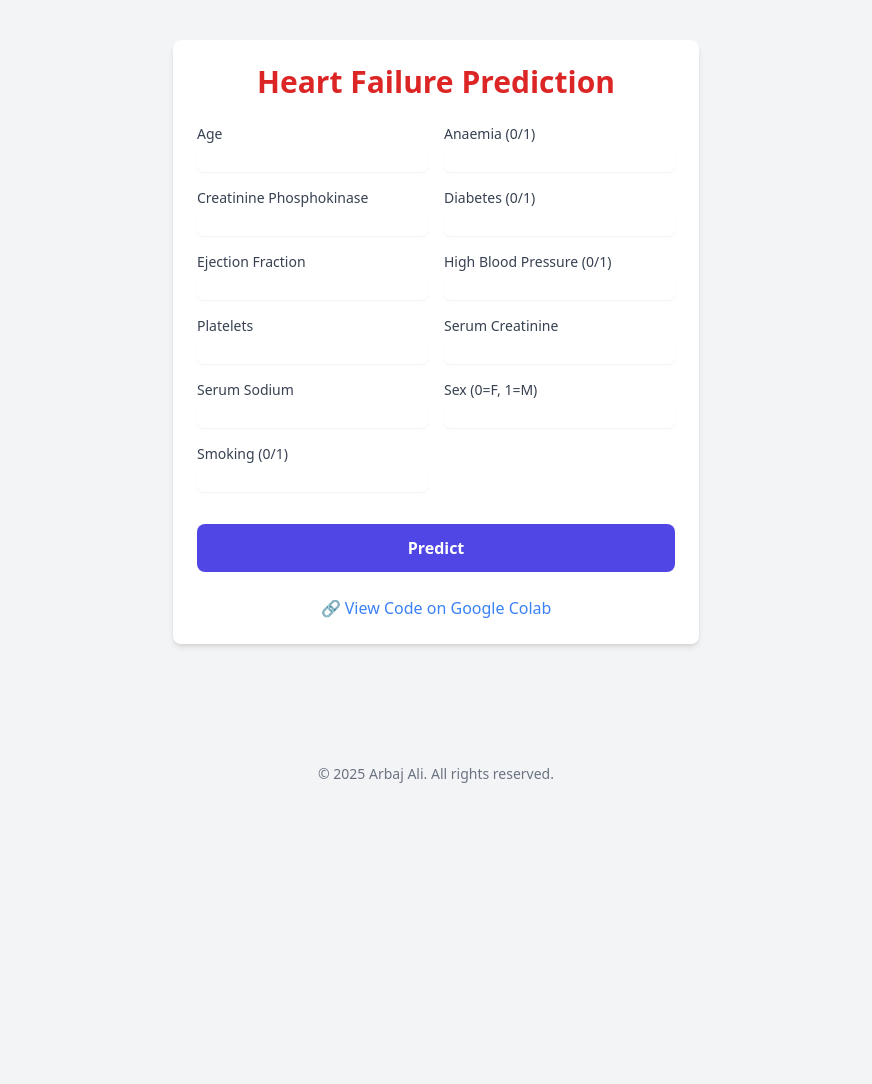
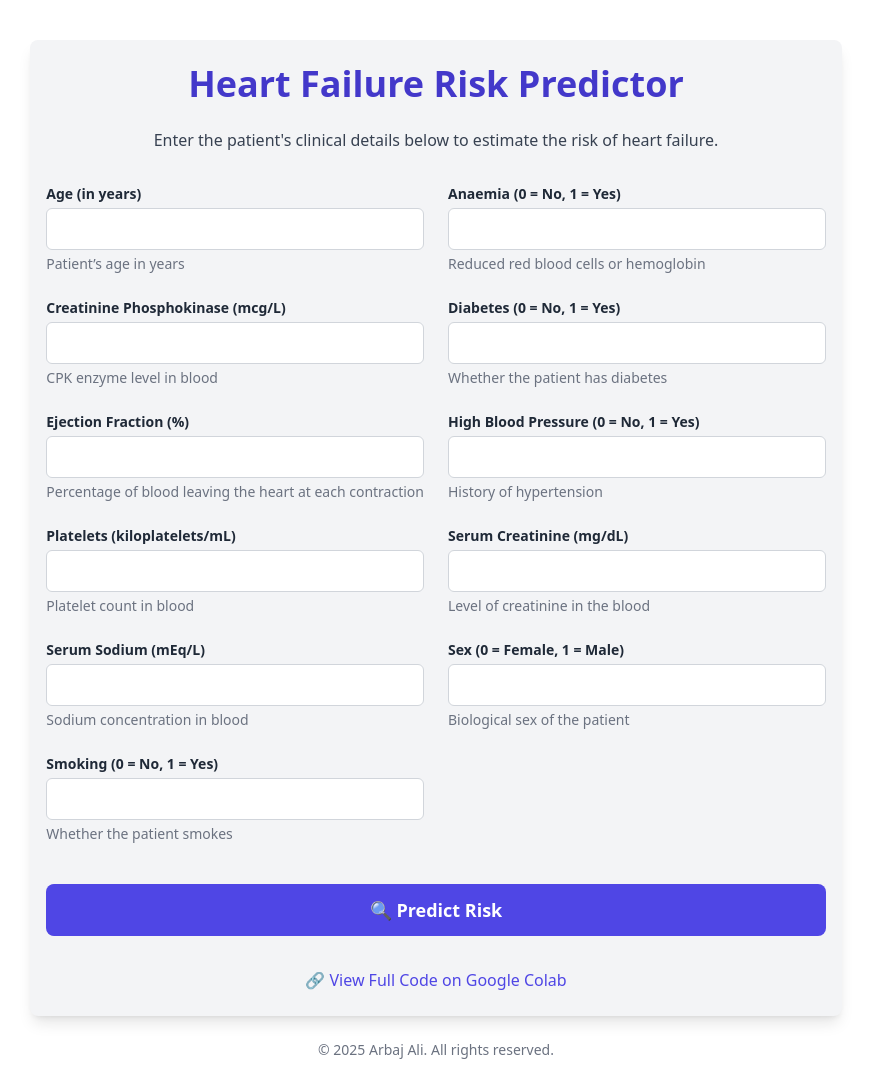
Before and after one commit to arbajali9646/health_failure_-records, a Flask app: page / in a window 1280 px wide. Shown: the whole page, without its empty margins (204-1076 px from the left). Before the commit the page ends 783 px from the top, so only its background shows below. Run offline with Flask 3, Linux system fonts and the light colour scheme; parts of the project's set-up code (start-up, migrations or seed data) failed here and were passed over; some libraries are stand-ins or nearby versions.

Commit message:
Update templates/index.html

```diff
--- a/templates/index.html
+++ b/templates/index.html
@@ -5,53 +5,61 @@
     <title>Heart Failure Prediction</title>
     <meta name="viewport" content="width=device-width, initial-scale=1.0">
     <script src="https://cdn.tailwindcss.com"></script>
+    <link rel="icon" href="https://cdn-icons-png.flaticon.com/512/1682/1682636.png">
 </head>
-<body class="bg-gray-100 min-h-screen flex flex-col justify-between">
+<body class="bg-white text-gray-900 min-h-screen flex flex-col justify-between font-sans">
 
-    <div class="max-w-3xl mx-auto mt-10 p-6 bg-white rounded-lg shadow-md">
-        <h1 class="text-3xl font-bold mb-6 text-center text-red-600">Heart Failure Prediction</h1>
+    <div class="max-w-4xl mx-auto mt-10 px-4 py-6 bg-gray-100 rounded-lg shadow-lg">
+        <h1 class="text-4xl font-bold mb-6 text-center text-indigo-700">Heart Failure Risk Predictor</h1>
+        <p class="text-center text-md mb-8 text-gray-700">Enter the patient's clinical details below to estimate the risk of heart failure.</p>
 
-        <form method="POST" action="/predict" class="grid grid-cols-1 md:grid-cols-2 gap-4">
-            {% for field in [
-                ('age', 'Age'),
-                ('anaemia', 'Anaemia (0/1)'),
-                ('creatinine_phosphokinase', 'Creatinine Phosphokinase'),
-                ('diabetes', 'Diabetes (0/1)'),
-                ('ejection_fraction', 'Ejection Fraction'),
-                ('high_blood_pressure', 'High Blood Pressure (0/1)'),
-                ('platelets', 'Platelets'),
-                ('serum_creatinine', 'Serum Creatinine'),
-                ('serum_sodium', 'Serum Sodium'),
-                ('sex', 'Sex (0=F, 1=M)'),
-                ('smoking', 'Smoking (0/1)')
+        <form method="POST" action="/predict" class="grid grid-cols-1 md:grid-cols-2 gap-6 text-lg">
+            {% for field, label, help in [
+                ('age', 'Age (in years)', 'Patient’s age in years'),
+                ('anaemia', 'Anaemia (0 = No, 1 = Yes)', 'Reduced red blood cells or hemoglobin'),
+                ('creatinine_phosphokinase', 'Creatinine Phosphokinase (mcg/L)', 'CPK enzyme level in blood'),
+                ('diabetes', 'Diabetes (0 = No, 1 = Yes)', 'Whether the patient has diabetes'),
+                ('ejection_fraction', 'Ejection Fraction (%)', 'Percentage of blood leaving the heart at each contraction'),
+                ('high_blood_pressure', 'High Blood Pressure (0 = No, 1 = Yes)', 'History of hypertension'),
+                ('platelets', 'Platelets (kiloplatelets/mL)', 'Platelet count in blood'),
+                ('serum_creatinine', 'Serum Creatinine (mg/dL)', 'Level of creatinine in the blood'),
+                ('serum_sodium', 'Serum Sodium (mEq/L)', 'Sodium concentration in blood'),
+                ('sex', 'Sex (0 = Female, 1 = Male)', 'Biological sex of the patient'),
+                ('smoking', 'Smoking (0 = No, 1 = Yes)', 'Whether the patient smokes')
             ] %}
             <div>
-                <label class="block text-sm font-medium text-gray-700">{{ field[1] }}</label>
-                <input type="number" step="any" name="{{ field[0] }}" required
-                       class="mt-1 block w-full border-gray-300 rounded-md shadow-sm focus:ring focus:ring-indigo-200">
+                <label class="block text-sm font-semibold text-gray-800">{{ label }}</label>
+                <input type="number" step="any" name="{{ field }}" required
+                    class="mt-1 block w-full p-2 border border-gray-300 rounded-md focus:outline-none focus:ring-2 focus:ring-indigo-300 focus:border-indigo-500 text-base">
+                <p class="text-sm text-gray-500 mt-1">{{ help }}</p>
             </div>
             {% endfor %}
 
             <div class="md:col-span-2">
-                <button type="submit" class="w-full py-3 mt-4 bg-indigo-600 text-white font-semibold rounded-lg hover:bg-indigo-700">
-                    Predict
+                <button type="submit"
+                    class="w-full py-3 mt-4 bg-indigo-600 text-white font-semibold rounded-lg text-lg hover:bg-indigo-700 transition-colors">
+                    🔍 Predict Risk
                 </button>
             </div>
         </form>
 
         {% if result %}
-            <div class="mt-6 p-4 text-center font-bold text-xl {{ 'text-green-600' if 'SURVIVE' in result else 'text-red-600' }}">
-                {{ result }}
-            </div>
+        <div class="mt-8 p-5 text-center text-xl rounded-lg font-semibold
+             {{ 'bg-yellow-100 text-yellow-800' if 'SURVIVE' in result else 'bg-rose-100 text-rose-800' }}">
+            {{ result }}
+        </div>
         {% endif %}
 
-        <div class="mt-6 text-center">
-            <a href="https://colab.research.google.com/drive/1wLCL-qDtqmjkQjlKZadDQDPvGf7XbfRf?usp=sharing" target="_blank"
-               class="text-blue-500 hover:underline">🔗 View Code on Google Colab</a>
+        <div class="mt-8 text-center">
+            <a href="https://colab.research.google.com/drive/1wLCL-qDtqmjkQjlKZadDQDPvGf7XbfRf?usp=sharing"
+                target="_blank" rel="noopener noreferrer"
+                class="text-indigo-600 hover:underline text-base">
+                🔗 View Full Code on Google Colab
+            </a>
         </div>
     </div>
 
-    <footer class="text-center text-gray-500 text-sm py-4">
+    <footer class="text-center text-gray-500 text-sm py-6">
         &copy; 2025 Arbaj Ali. All rights reserved.
     </footer>
 
```
